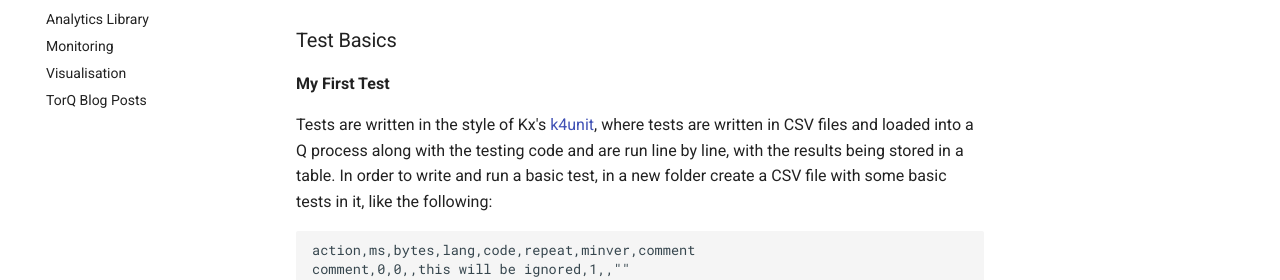
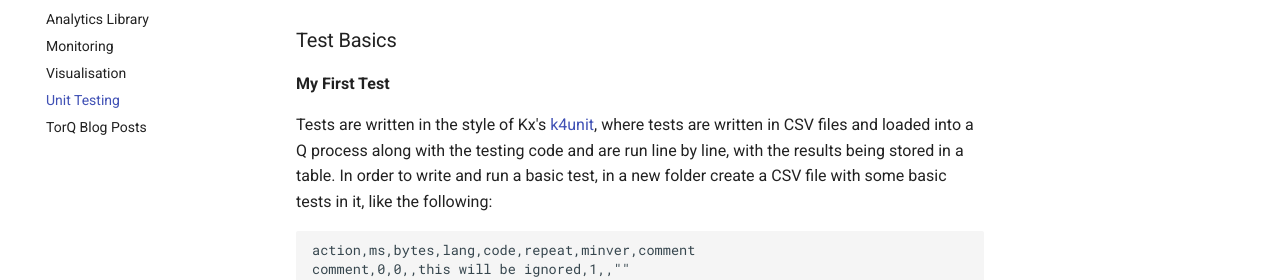
Before and after one commit to DataIntellectTech/TorQ, an MkDocs documentation site: the page built from docs/unittesting.md, in a window 1280 px wide. Shown: the part 361-641 px from the top of the page. Built offline with MkDocs 1.6.1 and Material for MkDocs 9.7.7, drawn with Linux system fonts in a browser that asks for light colours; comment, search, counter and statistics services are not loaded; old or Windows-style settings are respelled for this version of MkDocs.

Commit message:
Update mkdocs yaml

```diff
--- a/mkdocs.yml
+++ b/mkdocs.yml
@@ -13,6 +13,7 @@ pages:
     - Analytics Library: analyticslib.md
     - Monitoring: monit.md
     - Visualisation: visualisation.md
+    - Unit Testing: unittesting.md
     - TorQ Blog Posts: blog.md
 copyright: 'Copyright &copy 2020 AquaQ Analytics Limited.  Kx &reg and kdb+ are registered trademarks of Kx Systems Inc.'
 
```
